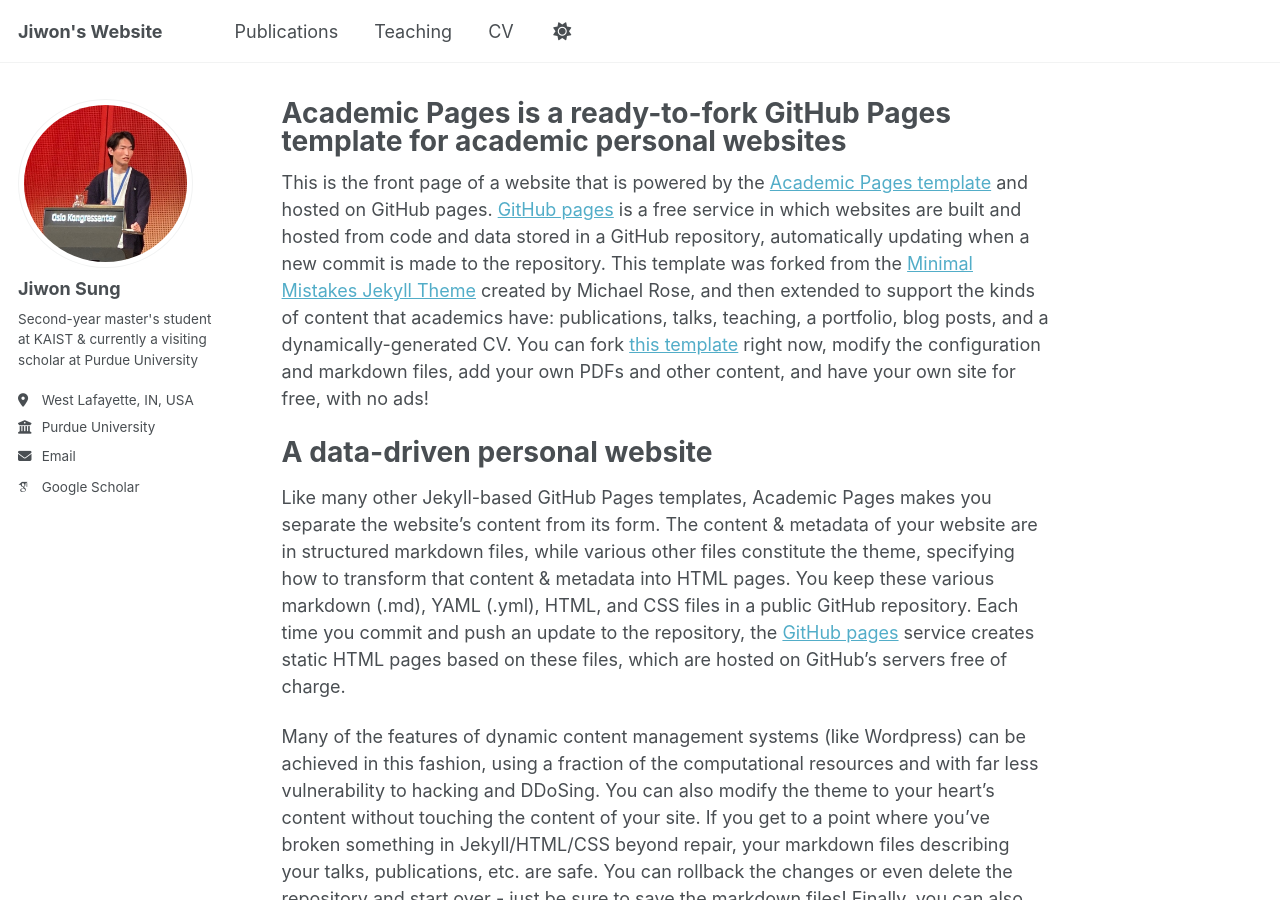
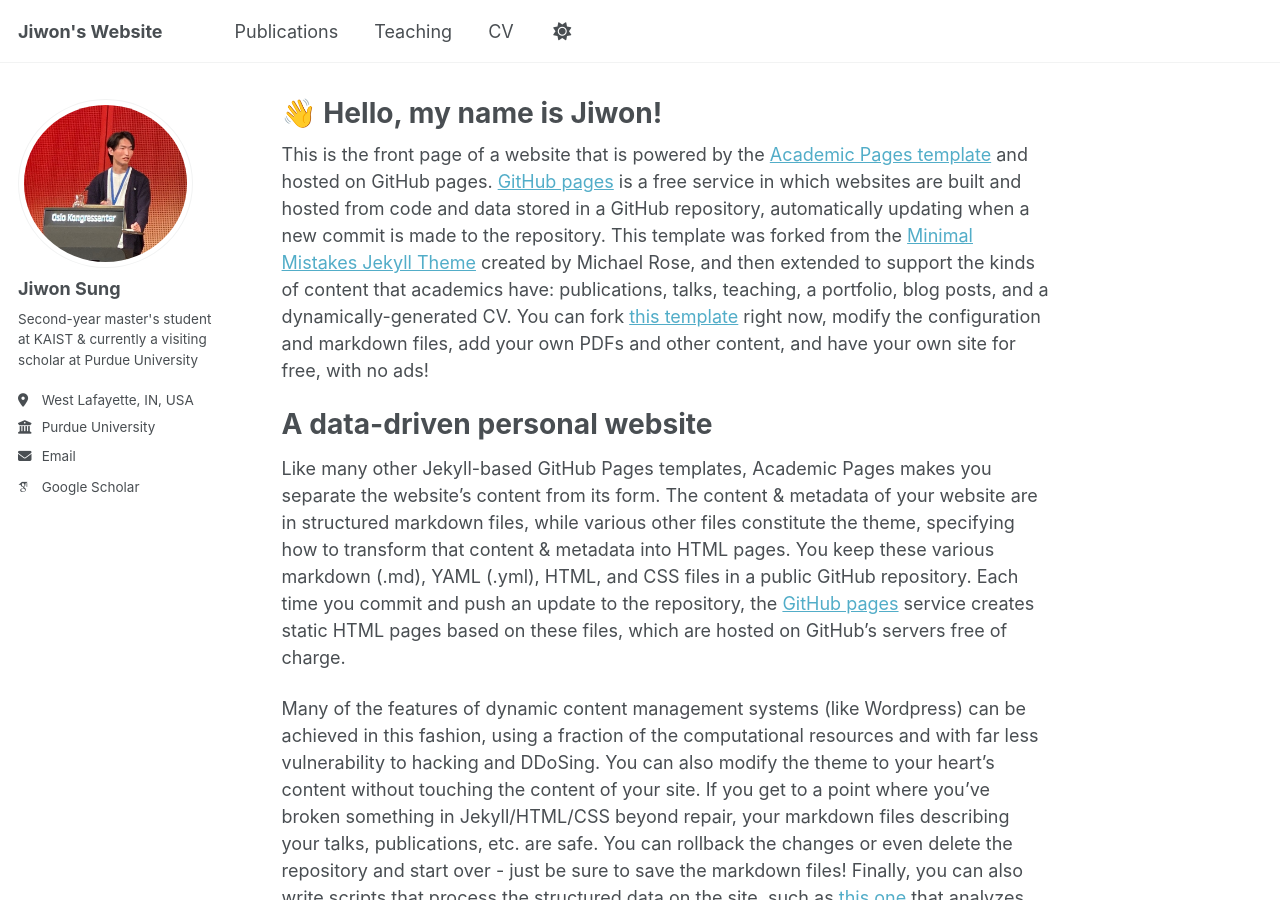
Before and after one commit to sunione/sunione.github.io, a Jekyll site: the page built from _pages/about.md, in a window 1280 px wide and 900 px high. Built offline with Jekyll 4.4.1, drawn with Linux system fonts in a browser that asks for light colours; emoji names are drawn with the system emoji font; some web fonts are replaced.

Commit message:
about.md

```diff
--- a/_pages/about.md
+++ b/_pages/about.md
@@ -1,6 +1,6 @@
 ---
 permalink: /
-title: "Academic Pages is a ready-to-fork GitHub Pages template for academic personal websites"
+title: ":wave: Hello, my name is Jiwon!"
 author_profile: true
 redirect_from:
   - /about/
```
